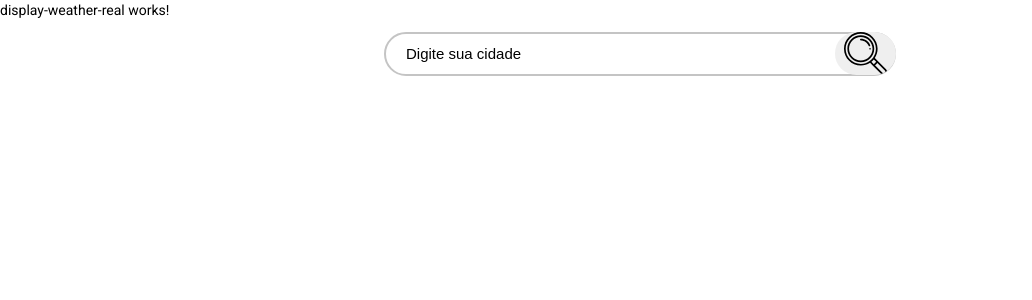
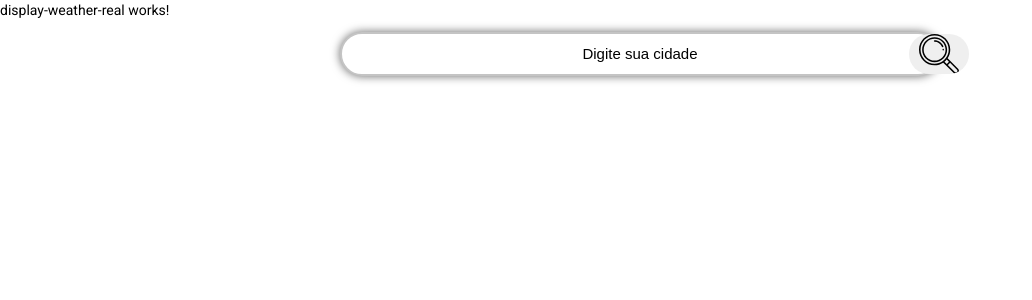
Before and after one commit to priscilafernandes/Weather-Project, an Angular app: page / in a window 1280 px wide. Shown: the top 300 px of the page, without its empty margins (0-1032 px from the left). Built offline with nearby package versions, Linux system fonts and the light colour scheme.

Commit message:
Estilização barra de pesquisa

```diff
--- a/src/app/search-weather/search-weather.component.css
+++ b/src/app/search-weather/search-weather.component.css
@@ -3,25 +3,28 @@
     margin: 0 auto;
     text-align: center;
     position: relative;
+    font-family: sans-serif;
 }
     .form-search input[type="text"] {
         display: inline-block;
         box-sizing: border-box;
         border: none;
-        width: 50%;
-        height: 37px;
+        width: 600px;
+        height: 35px;
         padding: 20px ;
-        border-radius: 57px;
+        border-radius: 55px;
         border: 2px solid #c4c4c4 ;
+        box-shadow: 0 0 10px rgb(104, 104, 104);
+        font-family: sans-serif;
     }
 
     .form-search input[type="submit"] {
         position: absolute;
-        top:0;
-        left: 69%;
-        width: 6%;
-        height: 43px;
-        border-radius: 57px;
+        top: 2px;
+        left: 781px;
+        width: 60px;
+        height: 40px;
+        border-radius: 55px;
         background-image: url(../../assets/icon/search.svg);
         background-repeat: no-repeat;
         background-size: contain;
@@ -32,4 +35,9 @@
         ::placeholder {
             color: #000;
             font-size: 15px;
+            text-align: center;
         }
+
+        input:focus {
+            outline:none;
+        }
```
